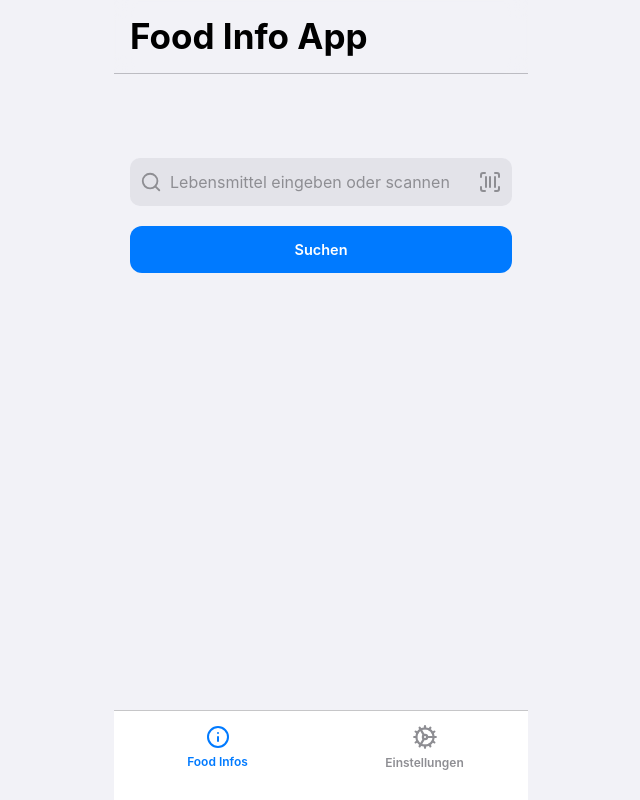
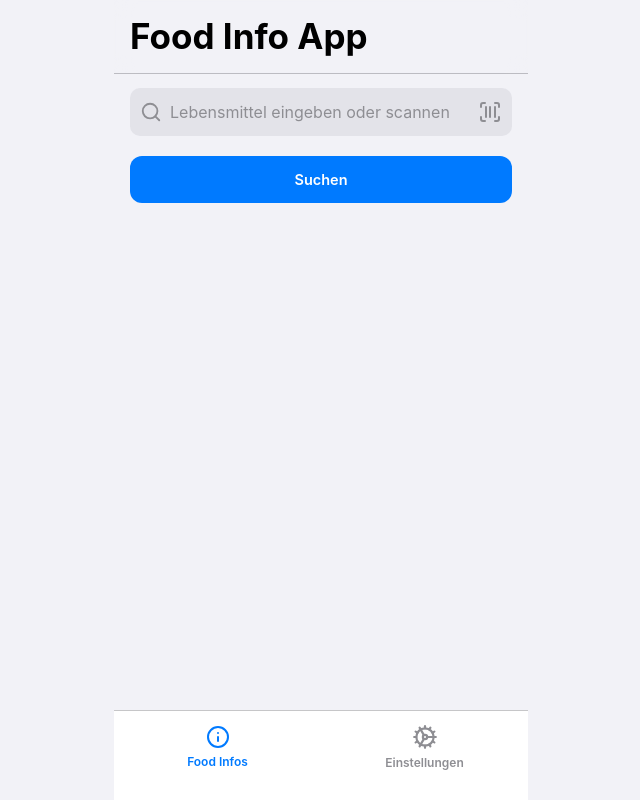
Before and after one commit to x10Lukas/FoodInfoApp, a React (Create React App) app: page / in a window 1280 px wide. Shown: the whole page, without its empty margins (319-959 px from the left). Built offline with nearby package versions, Linux system fonts and the light colour scheme.

Commit message:
Adjust text alignment in FoodInfoApp.css

```diff
--- a/src/FoodInfoApp.css
+++ b/src/FoodInfoApp.css
@@ -74,7 +74,6 @@ body {
 
   .ios-content {
     padding: 20px 16px;
-    margin-top: 70px;
   }
 
   .search-box {
```
